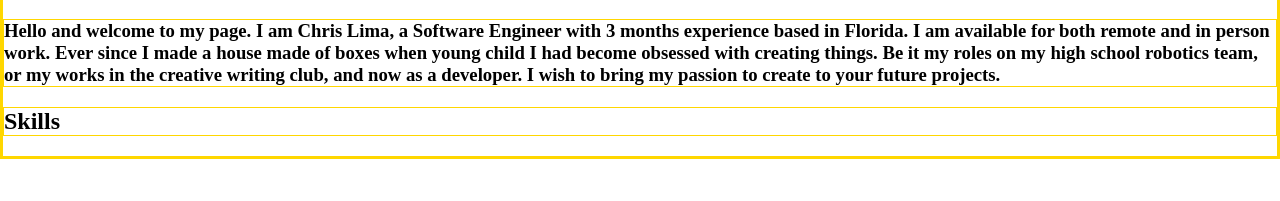
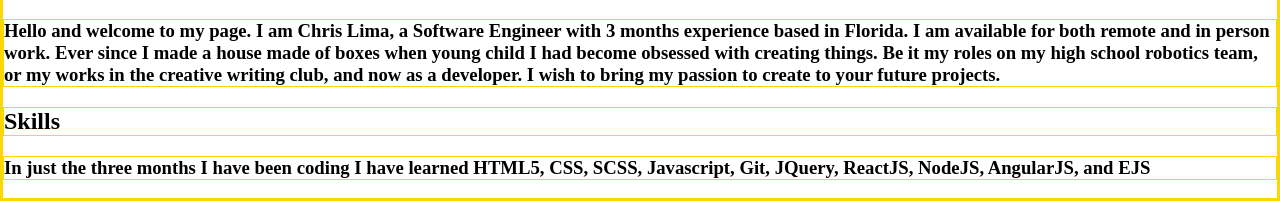
Before and after one commit to ACoolCat/Personal-Brand-Website, a website: page index.html in a window 1280 px wide. Shown: the part 868-1069 px from the top of the page. Before the commit the page ends 1027 px from the top, so only its background shows below. Drawn offline with Linux system fonts and the light colour scheme.

Commit message:
Who Am I? page basics complete

```diff
--- a/index.html
+++ b/index.html
@@ -15,6 +15,7 @@
       <h1>Who am I?</h1>
       <h3>Hello and welcome to my page. I am Chris Lima, a Software Engineer with 3 months experience based in Florida. I am available for both remote and in person work. Ever since I made a house made of boxes when young child I had become obsessed with creating things. Be it my roles on my high school robotics team, or my works in the creative writing club, and now as a developer. I wish to bring my passion to create to your future projects.</h3>
       <h2>Skills</h2>
+      <h3>In just the three months I have been coding I have learned HTML5, CSS, SCSS, Javascript, Git, JQuery, ReactJS, NodeJS, AngularJS, and EJS</h3>
     </div>
   </body>
 </html>
```
